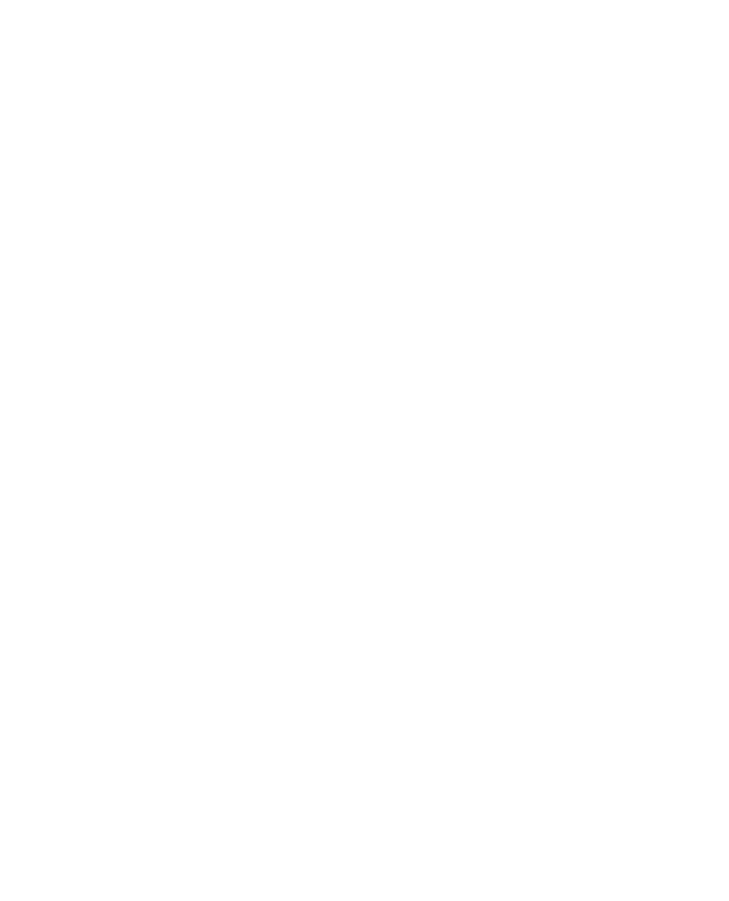
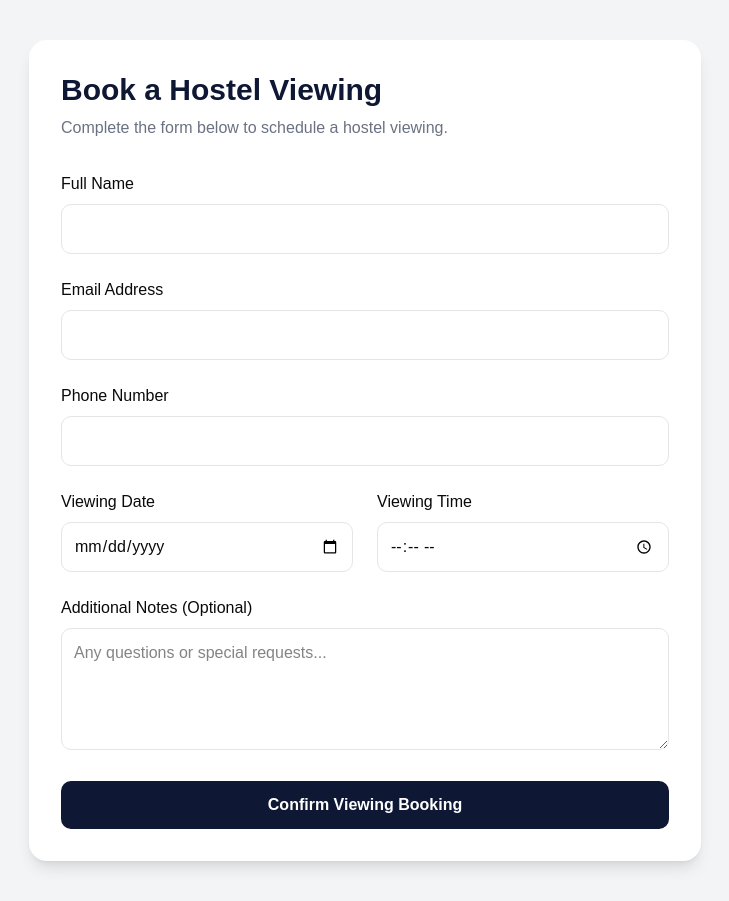
Before and after one commit to UniStay-02/UniStay, a React (Vite) app: page /booking/1 in a window 1280 px wide. Before the commit this address had no page. Shown: the whole page, without its empty margins (275-1004 px from the left). Before the commit the page ends 800 px from the top, so only its background shows below. Built offline with nearby package versions, Linux system fonts and the light colour scheme.

Commit message:
feat: add new booking form

```diff
--- a/src/App.jsx
+++ b/src/App.jsx
@@ -11,6 +11,7 @@
 import Register from './pages/Register';
 import ProtectedRoute from './components/ProtectedRoute';
 import Hostels from './pages/Hostels';
+import BookingForm from './pages/BookingForm';
 function App() {
   return (
     <>
@@ -18,23 +19,28 @@
         <AuthProvider>
           {/* <HomePage/> */}
           <Routes>
+            <Route path="/" element={<HomePage />} />
+            <Route path="/hostels/:id" element={<HostelDetails />} />
+            <Route path="/hostels" element={<Hostels />} />
+            <Route
+              path="/profile"
+              element={
+                <ProtectedRoute>
+                  <Profile />
+                </ProtectedRoute>
+              }
+            />
+            <Route path="/booking/:id" element={<BookingForm />} />
 
-        <Route path="/" element={<HomePage/>} />
-        <Route path="/hostels/:id" element={<HostelDetails/>} />
-        <Route path="/hostels" element={<Hostels/>} />
-        <Route path="/profile" element={<Profile/>} />
-        <Route path="/contact" element={<Contact/>} />
+            <Route path="/contact" element={<Contact />} />
             <Route path="/login" element={<Login />} />
             <Route path="/register" element={<Register />} />
-        <Route path="/addhostel" element={<AddHostel/>} />
-        <Route path="/manageusers" element={<ManageUsers/>} />
-        <Route path="/managebookings" element={<ManageBookings/>} />
-
+            <Route path="/addhostel" element={<AddHostel />} />
+            <Route path="/manageusers" element={<ManageUsers />} />
+            <Route path="/managebookings" element={<ManageBookings />} />
           </Routes>
         </AuthProvider>
-
       </Router>
-
     </>
   );
 }
--- a/src/components/HostelDetails.jsx
+++ b/src/components/HostelDetails.jsx
@@ -318,9 +318,9 @@
                 Contact Landlord
               </button>
 
+              <Link to={`/booking/${id}`} className="block w-full mt-4">
                 <button
-                onClick={handleBookViewing}
-                className="w-full mt-4 py-4 rounded-lg font-semibold"
+                  className="w-full py-4 rounded-lg font-semibold"
                   style={{
                     border: `2px solid ${NAVY}`,
                     color: NAVY,
@@ -328,6 +328,7 @@
                 >
                   Book Viewing
                 </button>
+              </Link>
               <button
                 className="w-full mt-4 py-4 rounded-lg font-semibold"
                 style={{
--- /dev/null
+++ b/src/pages/BookingForm.jsx
@@ -0,0 +1,147 @@
+import { useState } from "react";
+import { useNavigate, useParams } from "react-router-dom";
+
+const BookingForm = () => {
+  const navigate = useNavigate();
+  const { id } = useParams();
+
+  const [booking, setBooking] = useState({
+    fullName: "",
+    email: "",
+    phone: "",
+    viewingDate: "",
+    viewingTime: "",
+    notes: "",
+  });
+
+  const handleChange = (e) => {
+    setBooking({
+      ...booking,
+      [e.target.name]: e.target.value,
+    });
+  };
+
+  const handleSubmit = (e) => {
+    e.preventDefault();
+
+    localStorage.setItem(
+      "bookedHostel",
+      JSON.stringify({
+        hostelId: id,
+        ...booking,
+        status: "Viewing Booked",
+      }),
+    );
+
+    alert("Viewing booked successfully!");
+
+    navigate("/profile");
+  };
+
+  return (
+    <div className="min-h-screen bg-gray-100 py-10 px-6">
+      <div className="max-w-2xl mx-auto bg-white rounded-2xl shadow-lg p-8">
+        <h1 className="text-3xl font-bold text-[#0E1733]">
+          Book a Hostel Viewing
+        </h1>
+
+        <p className="text-gray-500 mt-2 mb-8">
+          Complete the form below to schedule a hostel viewing.
+        </p>
+
+        <form onSubmit={handleSubmit} className="space-y-6">
+          <div>
+            <label className="block mb-2 font-medium">Full Name</label>
+
+            <input
+              type="text"
+              name="fullName"
+              value={booking.fullName}
+              onChange={handleChange}
+              required
+              className="w-full border rounded-lg p-3 focus:outline-none focus:ring-2 focus:ring-[#F98603]"
+            />
+          </div>
+
+          <div>
+            <label className="block mb-2 font-medium">Email Address</label>
+
+            <input
+              type="email"
+              name="email"
+              value={booking.email}
+              onChange={handleChange}
+              required
+              className="w-full border rounded-lg p-3 focus:outline-none focus:ring-2 focus:ring-[#F98603]"
+            />
+          </div>
+
+          <div>
+            <label className="block mb-2 font-medium">Phone Number</label>
+
+            <input
+              type="tel"
+              name="phone"
+              value={booking.phone}
+              onChange={handleChange}
+              required
+              className="w-full border rounded-lg p-3 focus:outline-none focus:ring-2 focus:ring-[#F98603]"
+            />
+          </div>
+
+          <div className="grid md:grid-cols-2 gap-6">
+            <div>
+              <label className="block mb-2 font-medium">Viewing Date</label>
+
+              <input
+                type="date"
+                name="viewingDate"
+                value={booking.viewingDate}
+                onChange={handleChange}
+                required
+                className="w-full border rounded-lg p-3 focus:outline-none focus:ring-2 focus:ring-[#F98603]"
+              />
+            </div>
+
+            <div>
+              <label className="block mb-2 font-medium">Viewing Time</label>
+
+              <input
+                type="time"
+                name="viewingTime"
+                value={booking.viewingTime}
+                onChange={handleChange}
+                required
+                className="w-full border rounded-lg p-3 focus:outline-none focus:ring-2 focus:ring-[#F98603]"
+              />
+            </div>
+          </div>
+
+          <div>
+            <label className="block mb-2 font-medium">
+              Additional Notes (Optional)
+            </label>
+
+            <textarea
+              rows="4"
+              name="notes"
+              value={booking.notes}
+              onChange={handleChange}
+              placeholder="Any questions or special requests..."
+              className="w-full border rounded-lg p-3 focus:outline-none focus:ring-2 focus:ring-[#F98603]"
+            />
+          </div>
+
+          <button
+            type="submit"
+            className="w-full bg-[#0E1733] hover:bg-[#16214d] text-white py-3 rounded-lg font-semibold transition"
+          >
+            Confirm Viewing Booking
+          </button>
+        </form>
+      </div>
+    </div>
+  );
+};
+
+export default BookingForm;
```
Lines whose indentation alone changed are shown as unchanged.
